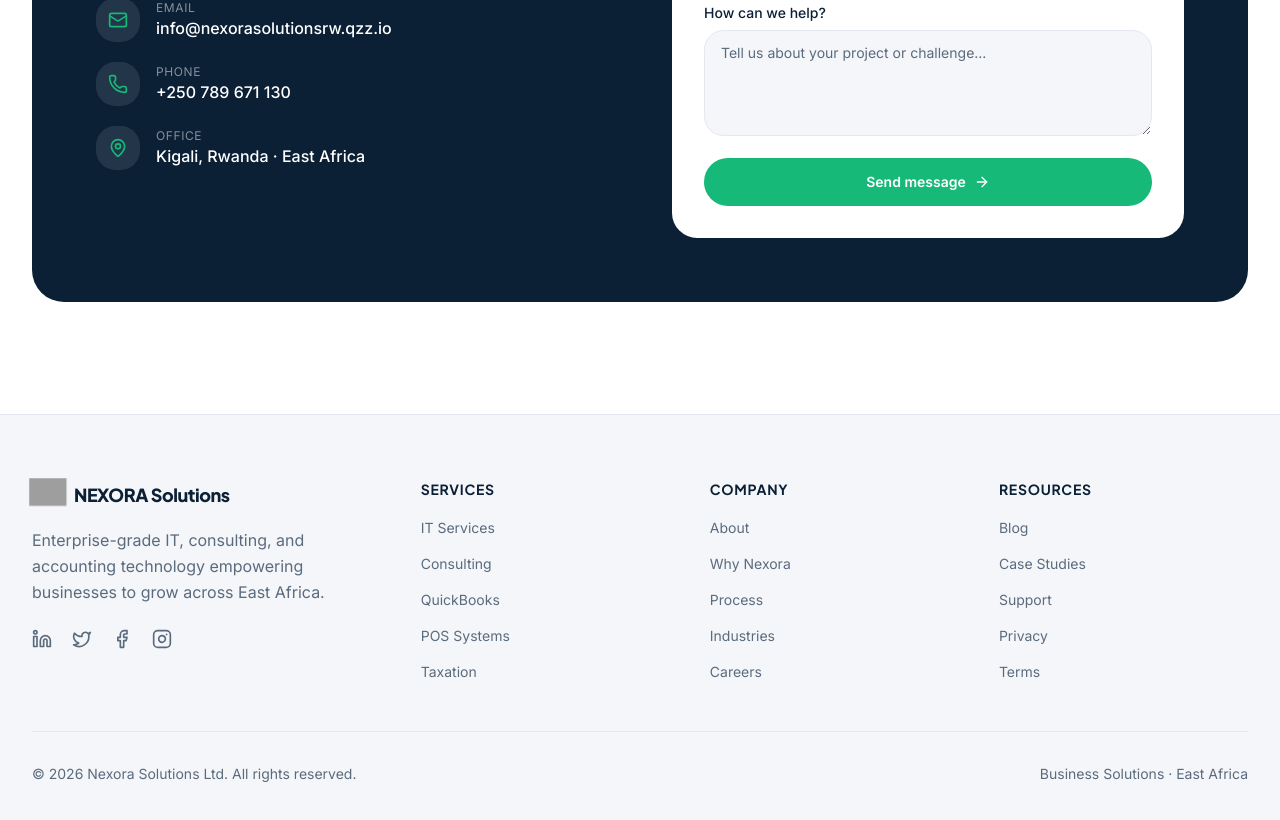
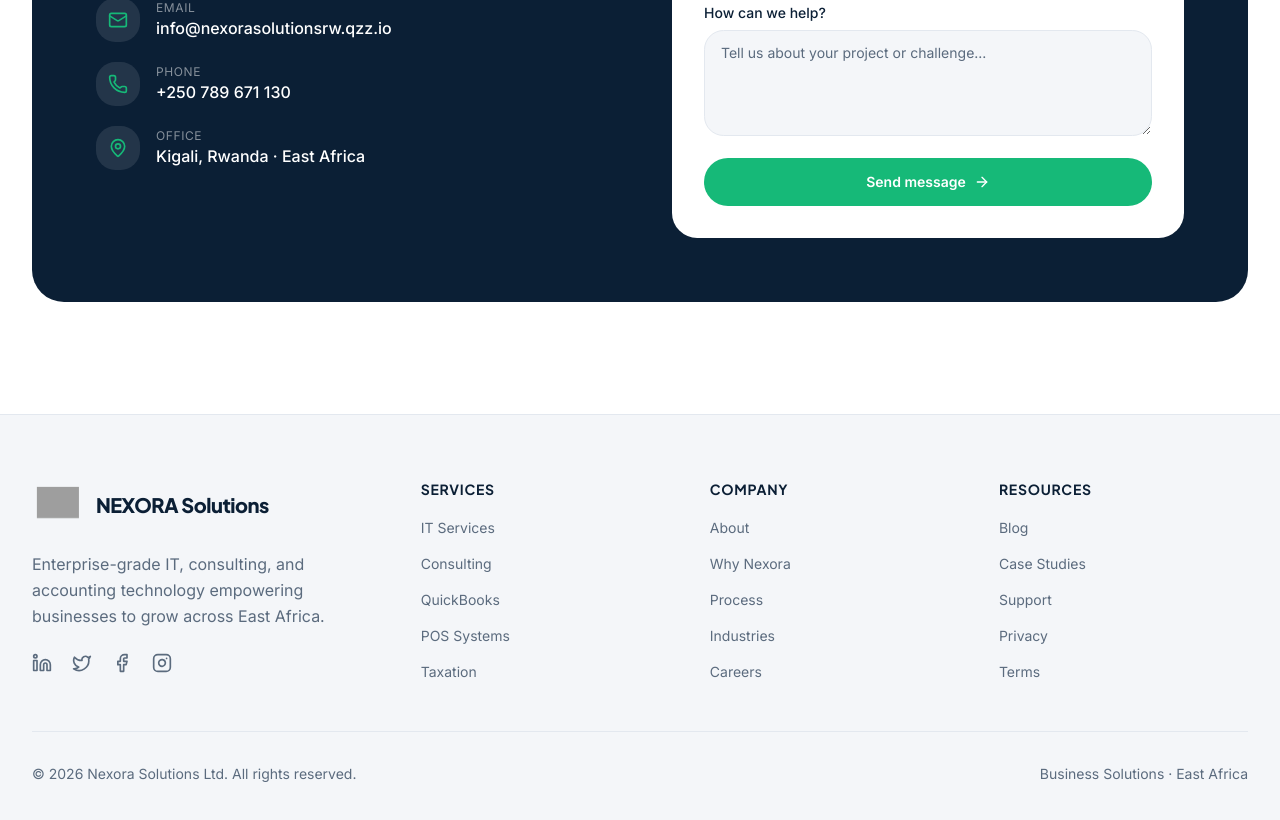
Before and after one commit to rhsfabrice-arch/nexora-solutions-website, a Next.js app: page / in a window 1280 px wide. Shown: the part 4642-5462 px from the top of the page. Built offline with nearby package versions, Linux system fonts and the light colour scheme; grey boxes are pictures that could not be loaded.

Commit message:
Update site-footer.tsx

```diff
--- a/components/site-footer.tsx
+++ b/components/site-footer.tsx
@@ -1,6 +1,6 @@
 "use client"
 
-import React from "react"
+import React, { useState } from "react"
 import Link from "next/link"
 import { NexoraMark } from "@/components/nexora-mark"
 
@@ -20,32 +20,39 @@ const columns = [
 ]
 
 export function SiteFooter() {
+  const [isBrandHovered, setIsBrandHovered] = useState(false)
+
   return (
     <footer className="border-t border-border bg-secondary">
-      <div className="mx-auto max-w-7xl px-4 py-16 sm:px-6 lg:px-8">
+      <div className="mx-auto max-w-7xl px-4 py-16 sm:px-6 lg:grid-cols-[1.4fr_1fr_1fr_1fr] lg:px-8">
         <div className="grid gap-10 lg:grid-cols-[1.4fr_1fr_1fr_1fr]">
           <div>
-            <div className="flex items-center gap-2.5">
-              <NexoraMark className="h-8 w-8" />
-              <span className="font-heading text-lg font-extrabold tracking-tight text-navy">
+            {/* 🟢 FIXED PLACEMENT: Increased gap-5 cushion space prevents the moving logo from touching the letters */}
+            <div
+              onMouseEnter={() => setIsBrandHovered(true)}
+              onMouseLeave={() => setIsBrandHovered(false)}
+              className="inline-flex items-center gap-5 cursor-pointer group select-none relative pl-2 py-2"
+            >
+              <NexoraMark className="h-9 w-9" isParentHovered={isBrandHovered} />
+
+              <span
+                className={`font-heading text-xl font-extrabold tracking-tight text-navy transition-all duration-300 ${
+                  isBrandHovered ? "text-green [text-shadow:0_0_15px_rgba(16,185,129,0.4)] transform translate-x-1" : ""
+                }`}
+              >
                 NEXORA Solutions
               </span>
             </div>
-            <p className="mt-4 max-w-xs text-pretty leading-relaxed text-muted-foreground">
+
+            <p className="mt-5 max-w-xs text-pretty leading-relaxed text-muted-foreground">
               Enterprise-grade IT, consulting, and accounting technology
               empowering businesses to grow across East Africa.
             </p>
 
-            {/* 🟢 MOVED: Icons are now placed directly under the description text with an mt-6 separation */}
+            {/* Social Ribbon Links Block */}
             <div className="mt-6 flex items-center gap-5">
               {/* LinkedIn */}
-              <a
-                href="https://www.linkedin.com/in/nexora-solutions-09a87a418/"
-                target="_blank"
-                rel="noopener noreferrer"
-                className="text-muted-foreground transition-all duration-200 hover:text-green hover:scale-110"
-                aria-label="LinkedIn"
-              >
+              <a href="https://linkedin.com" target="_blank" rel="noopener noreferrer" className="text-muted-foreground transition-all duration-200 hover:text-green hover:scale-110" aria-label="LinkedIn">
                 <svg className="h-5 w-5" viewBox="0 0 24 24" fill="none" stroke="currentColor" strokeWidth="2" strokeLinecap="round" strokeLinejoin="round">
                   <path d="M16 8a6 6 0 0 1 6 6v7h-4v-7a2 2 0 0 0-2-2 2 2 0 0 0-2 2v7h-4v-7a6 6 0 0 1 6-6z"></path>
                   <rect x="2" y="9" width="4" height="12"></rect>
@@ -54,39 +61,21 @@ export function SiteFooter() {
               </a>
 
               {/* X / Twitter */}
-              <a
-                href="https://x.com/nexora_soln_rw"
-                target="_blank"
-                rel="noopener noreferrer"
-                className="text-muted-foreground transition-all duration-200 hover:text-green hover:scale-110"
-                aria-label="Twitter"
-              >
+              <a href="https://x.com" target="_blank" rel="noopener noreferrer" className="text-muted-foreground transition-all duration-200 hover:text-green hover:scale-110" aria-label="Twitter">
                 <svg className="h-5 w-5" viewBox="0 0 24 24" fill="none" stroke="currentColor" strokeWidth="2" strokeLinecap="round" strokeLinejoin="round">
                   <path d="M22 4s-.7 2.1-2 3.4c1.6 10-9.4 17.3-18 11.6 2.2.1 4.4-.6 6-2C3 15.5.5 9.6 3 5c2.2 2.6 5.6 4.1 9 4-.9-4.2 4-6.6 7-3.8 1.1 0 3-1.2 3-1.2z"></path>
                 </svg>
               </a>
 
               {/* Facebook */}
-              <a
-                href="https://www.facebook.com/profile.php?id=61590964061819"
-                target="_blank"
-                rel="noopener noreferrer"
-                className="text-muted-foreground transition-all duration-200 hover:text-green hover:scale-110"
-                aria-label="Facebook"
-              >
+              <a href="https://facebook.com" target="_blank" rel="noopener noreferrer" className="text-muted-foreground transition-all duration-200 hover:text-green hover:scale-110" aria-label="Facebook">
                 <svg className="h-5 w-5" viewBox="0 0 24 24" fill="none" stroke="currentColor" strokeWidth="2" strokeLinecap="round" strokeLinejoin="round">
                   <path d="M18 2h-3a5 5 0 0 0-5 5v3H7v4h3v8h4v-8h3l1-4h-4V7a1 1 0 0 1 1-1h3z"></path>
                 </svg>
               </a>
 
               {/* Instagram */}
-              <a
-                href="https://instagram.com"
-                target="_blank"
-                rel="noopener noreferrer"
-                className="text-muted-foreground transition-all duration-200 hover:text-green hover:scale-110"
-                aria-label="Instagram"
-              >
+              <a href="https://instagram.com" target="_blank" rel="noopener noreferrer" className="text-muted-foreground transition-all duration-200 hover:text-green hover:scale-110" aria-label="Instagram">
                 <svg className="h-5 w-5" viewBox="0 0 24 24" fill="none" stroke="currentColor" strokeWidth="2" strokeLinecap="round" strokeLinejoin="round">
                   <rect x="2" y="2" width="20" height="20" rx="5" ry="5"></rect>
                   <path d="M16 11.37A4 4 0 1 1 12.63 8 4 4 0 0 1 16 11.37z"></path>
@@ -104,10 +93,7 @@ export function SiteFooter() {
               <ul className="mt-4 space-y-3">
                 {col.links.map((link) => (
                   <li key={link}>
-                    <Link
-                      href="#"
-                      className="text-sm text-muted-foreground transition-colors hover:text-green"
-                    >
+                    <Link href="#" className="text-sm text-muted-foreground transition-colors hover:text-green">
                       {link}
                     </Link>
                   </li>
@@ -117,7 +103,6 @@ export function SiteFooter() {
           ))}
         </div>
 
-        {/* The bottom bar layout is restored exactly to how it was originally structured */}
         <div className="mt-12 flex flex-col items-center justify-between gap-4 border-t border-border pt-8 sm:flex-row">
           <p className="text-sm text-muted-foreground">
             © {new Date().getFullYear()} Nexora Solutions Ltd. All rights reserved.
```
